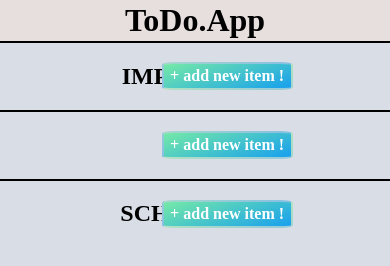
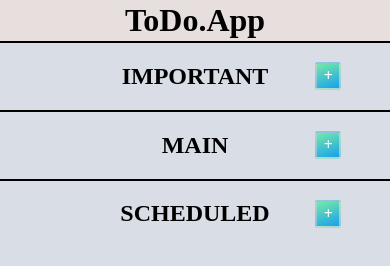
Before and after one commit to mr-peq/ToDo-app, a plain HTML site: page index.html in a window 390 px wide. Drawn offline with Linux system fonts and the light colour scheme.

Commit message:
Changed add-buttons with media queries

```diff
--- a/index.html
+++ b/index.html
@@ -11,21 +11,21 @@
         <main class="container">
 
             <section id="important">
-                <div class="headband-wrapper"><h2>IMPORTANT</h2><div class="add-button">+ add new item !</div></div>
+                <div class="headband-wrapper"><h2>IMPORTANT</h2><div class="add-button">+ add new item !</div><div class="mini-add-button">+</div></div>
                 <ul hidden>
                 </ul>
             </section>
 
 
             <section id="main">
-                <div class="headband-wrapper"><h2>MAIN</h2><div class="add-button">+ add new item !</div></div>
+                <div class="headband-wrapper"><h2>MAIN</h2><div class="add-button">+ add new item !</div><div class="mini-add-button">+</div></div>
                 <ul hidden>
                 </ul>
             </section>
 
 
             <section id="scheduled">
-                <div class="headband-wrapper"><h2>SCHEDULED</h2><div class="add-button">+ add new item !</div></div>
+                <div class="headband-wrapper"><h2>SCHEDULED</h2><div class="add-button">+ add new item !</div><div class="mini-add-button">+</div></div>
                 <ul hidden>
                 </ul>
             </section>
--- a/styles.css
+++ b/styles.css
@@ -95,7 +95,7 @@ li{
 
 /* ================================== BOUTONS ADD / DELETE ================================== */
 
-.add-button{
+.add-button, .mini-add-button{
     position: absolute;
     right: 25%;
 
@@ -110,9 +110,29 @@ li{
     cursor: pointer;
 }
 
-.add-button:hover{
+.add-button:hover, .mini-add-button:hover{
     border: 2px solid white;
 
+}
+
+.mini-add-button{
+    display: none;
+}
+
+@media (max-width: 1060px){             /* => !Rappel! media queries placés en-dessous des sélecteurs 'add-button' & 'mini...' pour override en cascade!*/
+    .add-button{
+        right: 12.5%;
+    }
+}
+
+@media (max-width: 720px){
+    .mini-add-button{
+        display: inline;
+        right: 12.5%;
+    }
+    .add-button{
+        display: none;
+    }
 }
 
 .delete-button{
```
